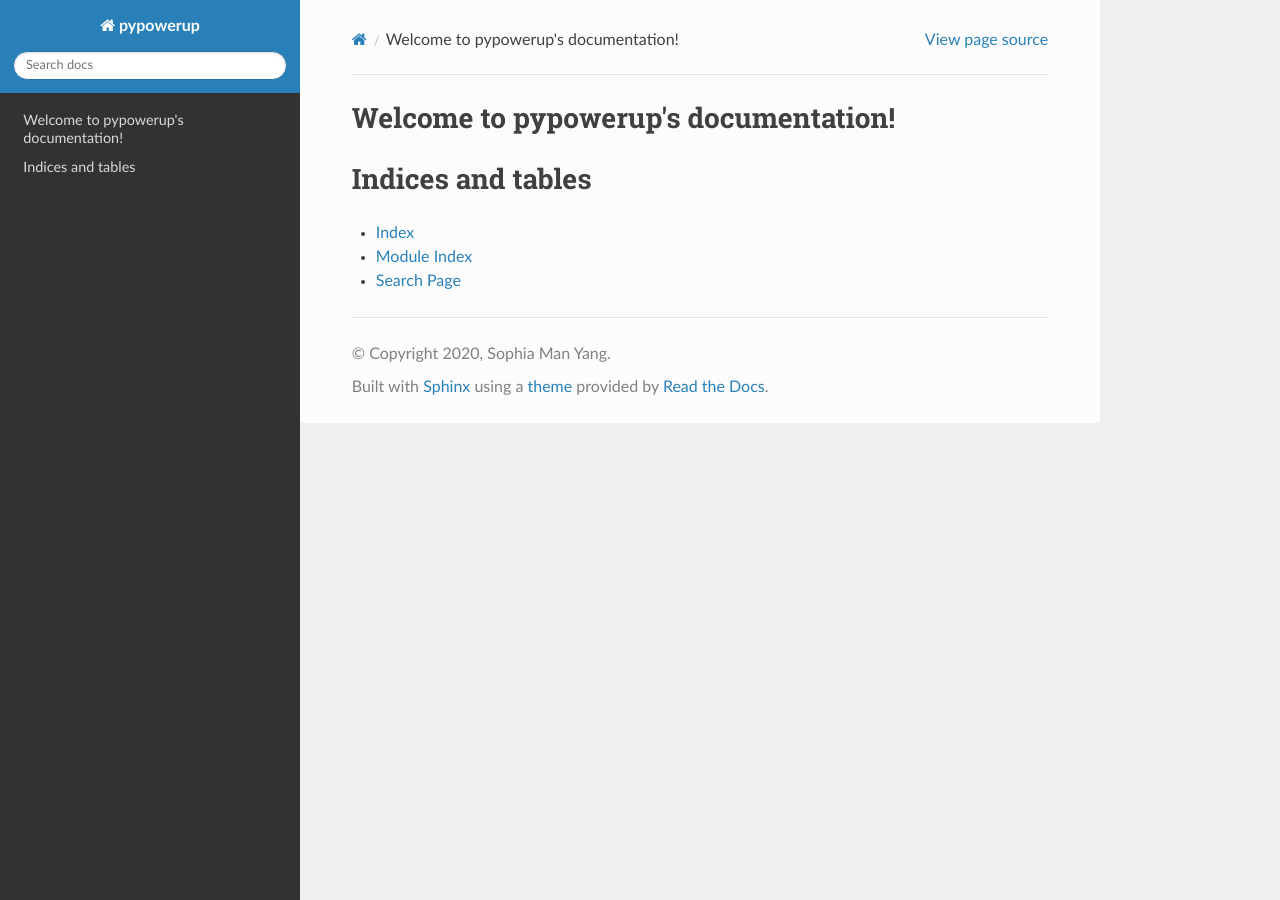
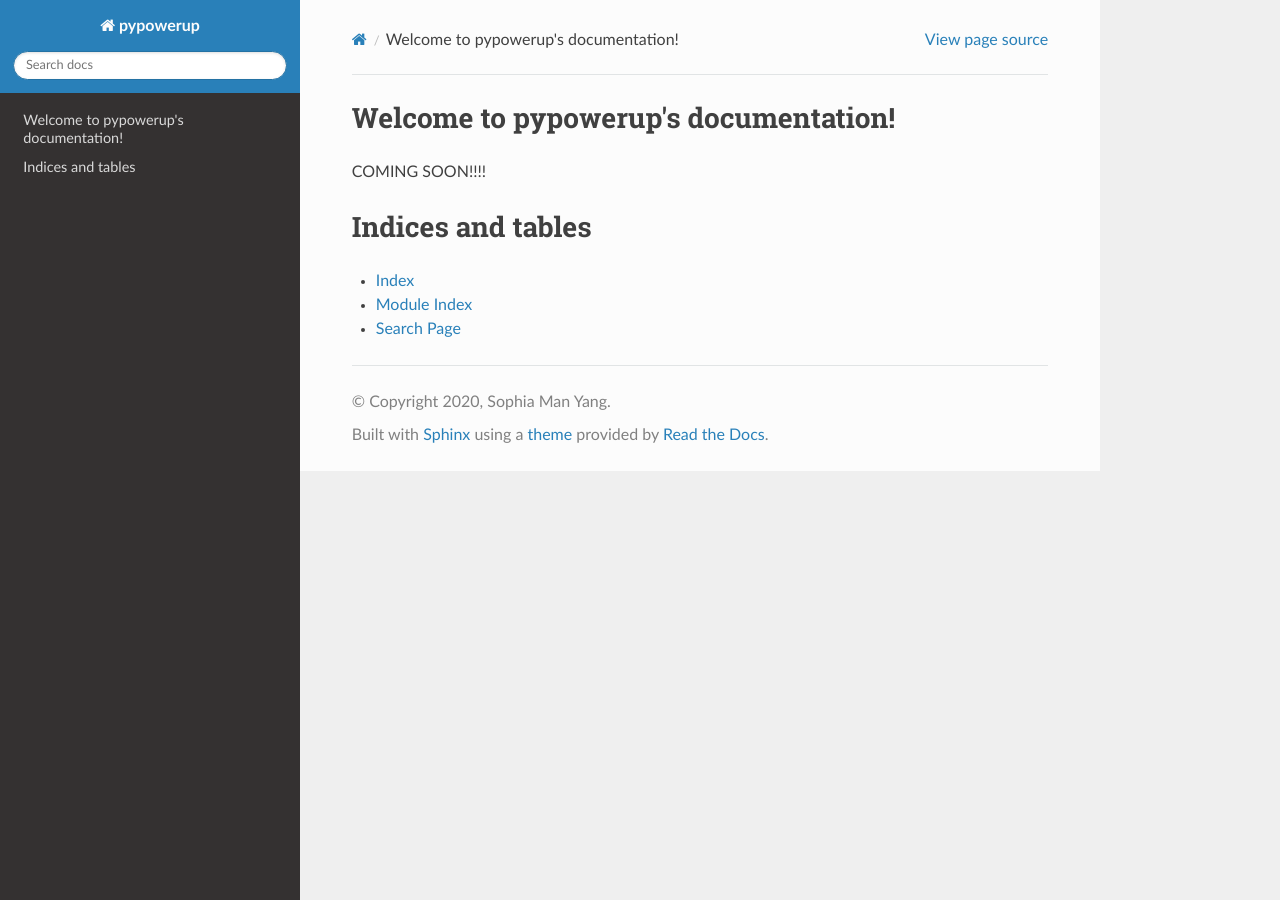
Before and after one commit to sophiamyang/pypowerup, a Sphinx documentation site: the page built from docs/source/index.rst, in a window 1280 px wide. Built offline with Sphinx 7.4.7 and the Read the Docs theme 2.0.0, drawn with Linux system fonts in a browser that asks for light colours.

Commit message:
try to make docs run

```diff
--- a/docs/source/conf.py
+++ b/docs/source/conf.py
@@ -59,3 +59,5 @@ html_theme = "sphinx_rtd_theme"
 # relative to this directory. They are copied after the builtin static files,
 # so a file named "default.css" will overwrite the builtin "default.css".
 html_static_path = ['_static']
+
+master_doc = 'index'
--- a/docs/source/index.rst
+++ b/docs/source/index.rst
@@ -5,6 +5,8 @@
 
 Welcome to pypowerup's documentation!
 =====================================
+
+COMING SOON!!!!
 
 .. toctree::
    :maxdepth: 2
```
